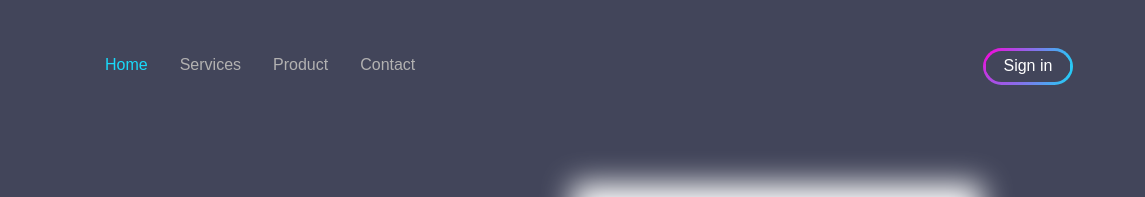
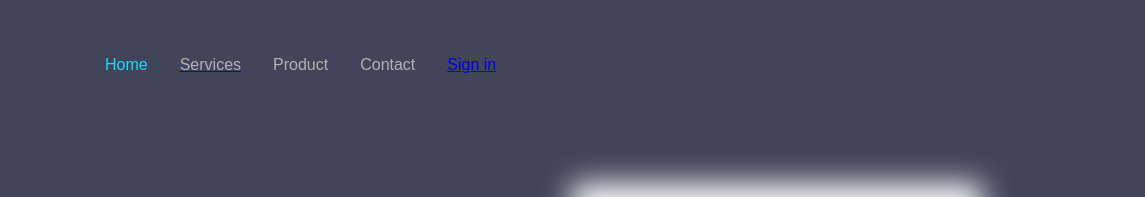
Before and after one commit to DanielFE99/Mars-Webpage, a plain HTML site: page index.html in a window 1280 px wide. Shown: the top 197 px of the page, 135-1280 px from the left. Drawn offline with Linux system fonts and the light colour scheme.

Commit message:
Update index.html

```diff
--- a/index.html
+++ b/index.html
@@ -12,10 +12,10 @@
 			<ul>
 				<li class="logo"><img src="logo.png"></li>
 				<li class="active">Home</li>
-				<li>Services</li>
+				<a href="services.html"><li>Services</li></a>
 				<li>Product</li>
 				<li>Contact</li>
-				<li><a href="#" class="signup-btn"><span>Sign in</span>
+				<li><a href="#" class="signin-btn"><span>Sign in</span>
 				</a></li>
 			</ul>
 		</div>
```
